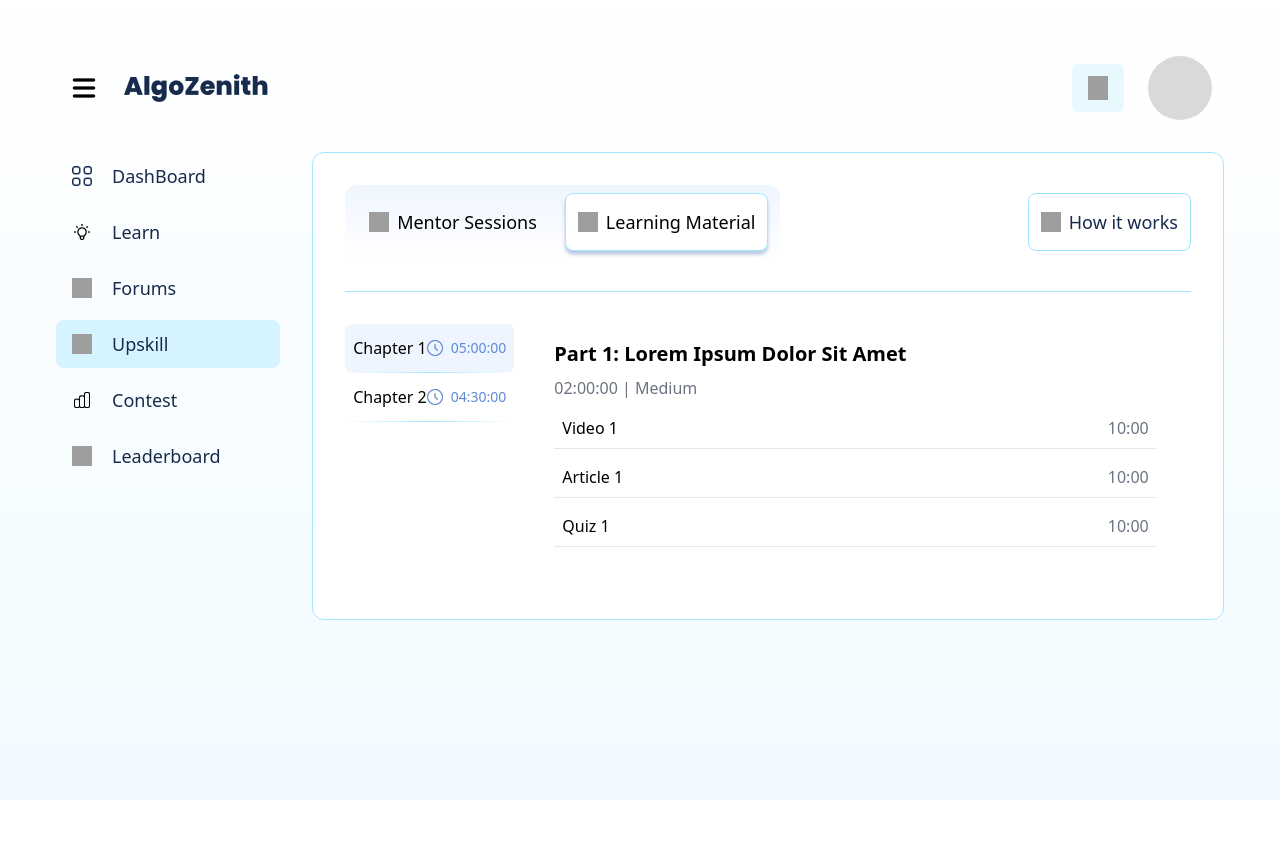
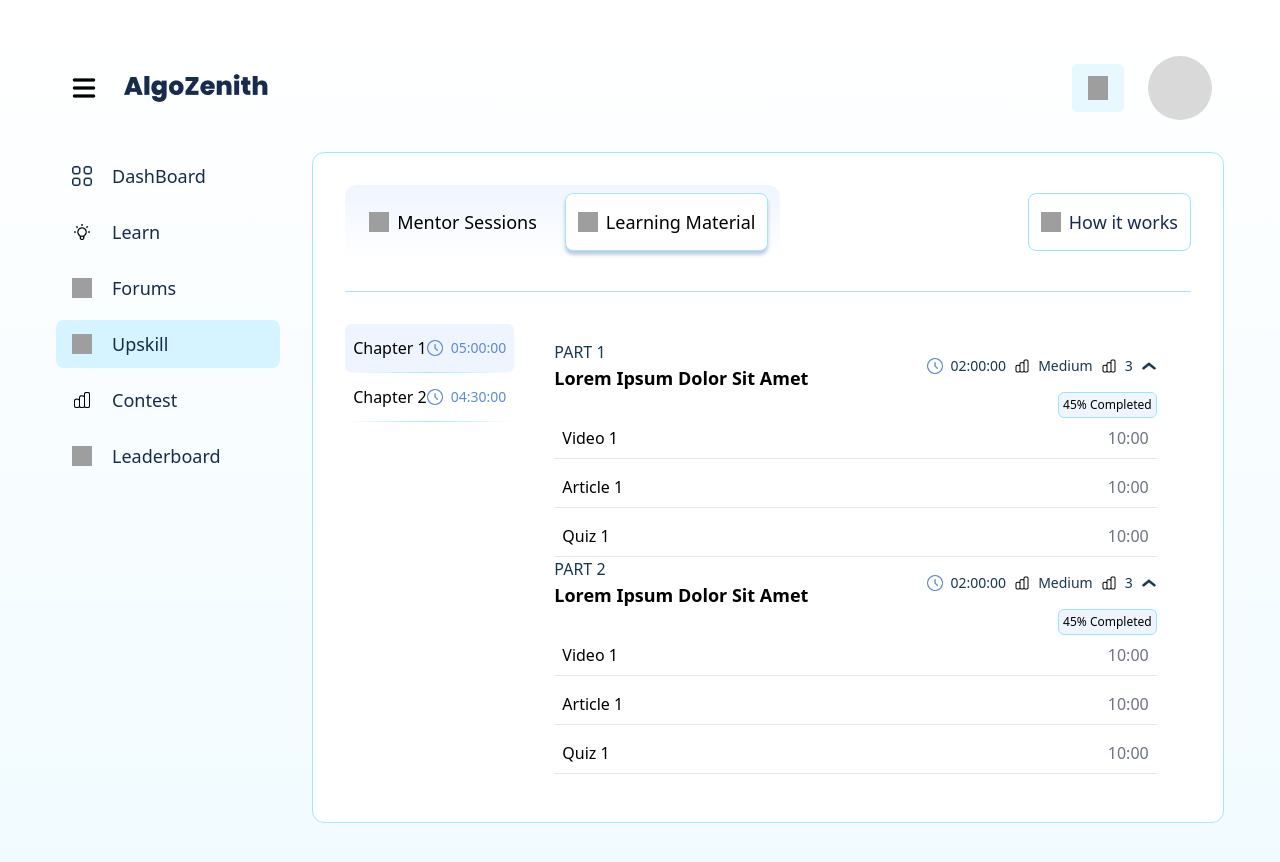
Before and after one commit to Amanjot-001/AZ, a React (Vite) app: page / in a window 1280 px wide. Shown: the top 862 px of the page. Before the commit the page ends 800 px from the top, so only its background shows below. Built offline with nearby package versions, Linux system fonts and the light colour scheme; grey boxes are pictures that could not be loaded.

Commit message:
fix main

```diff
--- /dev/null
+++ b/src/assets/chapters-icons/index.ts
@@ -0,0 +1,2 @@
+export {default as ArrowUpIcon } from './arrowUp.svg'
+export {default as ArrowDownIcon } from './arrowDown.svg'
--- a/src/components/sections/main/ContentDetail.tsx
+++ b/src/components/sections/main/ContentDetail.tsx
@@ -1,6 +1,9 @@
 import React from 'react';
 import { Chapter, Resource } from './types.ts';
 import ResourceList from './ResourceList.tsx';
+import ClockIcon from '../../../assets/clock.png'
+import { ContestIcon } from '../../../assets/sidebar-icons/index.ts';
+import { ArrowDownIcon, ArrowUpIcon } from '../../../assets/chapters-icons/index.ts';
 
 interface ContentDetailsProps {
 	chapter: Chapter;
@@ -9,9 +12,23 @@ interface ContentDetailsProps {
 const ContentDetails: React.FC<ContentDetailsProps> = ({ chapter }) => {
 	const parts = [
 		{
-			title: "Part 1: Lorem Ipsum Dolor Sit Amet",
+			id: 1,
+			title: "Lorem Ipsum Dolor Sit Amet",
 			duration: "02:00:00",
 			difficulty: "Medium",
+			completed: "45",
+			resources: [
+				{ id: 1, type: "Video", title: "Video 1", duration: "10:00" },
+				{ id: 2, type: "Article", title: "Article 1", duration: "10:00" },
+				{ id: 3, type: "Quiz", title: "Quiz 1", duration: "10:00" },
+			],
+		},
+		{
+			id: 2,
+			title: "Lorem Ipsum Dolor Sit Amet",
+			duration: "02:00:00",
+			difficulty: "Medium",
+			completed: "45",
 			resources: [
 				{ id: 1, type: "Video", title: "Video 1", duration: "10:00" },
 				{ id: 2, type: "Article", title: "Article 1", duration: "10:00" },
@@ -23,10 +40,37 @@ const ContentDetails: React.FC<ContentDetailsProps> = ({ chapter }) => {
 	return (
 		<div className="w-3/4 p-4">
 			{parts.map((part, index) => (
-				<div key={index} className="mb-6">
-					<h2 className="text-xl font-semibold mb-2">{part.title}</h2>
-					<div className="text-gray-500 mb-2">
-						{part.duration} | {part.difficulty}
+				<div>
+					<div key={index} className="flex justify-between">
+						<div className='flex flex-col'>
+							<h2 className='font-normal text-[#17384D]'>PART {part.id}</h2>
+							<h2 className="text-lg font-semibold">{part.title}</h2>
+						</div>
+						<div className="flex items-center gap-2">
+							<span className="flex items-center gap-2 text-sm text-[#17384D]">
+								<img src={ClockIcon} alt="time" className="w-4 h-4 text-[#17384D] fill-current" />
+								{part.duration}
+							</span>
+							<span className="flex items-center gap-2 text-sm text-[#17384D]">
+								<img src={ContestIcon} alt="time" className="w-4 h-4 text-[#17384D] fill-current" />
+								{part.difficulty}
+							</span>
+							<span className="flex items-center gap-2 text-sm text-[#17384D]">
+								<img src={ContestIcon} alt="time" className="w-4 h-4 text-[#17384D] fill-current" />
+								{part.resources.length}
+							</span>
+							<span>
+								<img src={ArrowUpIcon} alt="time" className="w-4 h-4 text-[#17384D] fill-current" />
+							</span>
+						</div>
+					</div>
+					<div className='flex justify-end items-center'>
+						<span className='font-normal text-black text-xs w-max p-1 rounded-md bg-[#EFF5FF] border border-[#99E4FF]'>
+							{part.completed}% Completed
+						</span>
+					</div>
+					<div>
+
 					</div>
 					<ResourceList resources={part.resources} />
 				</div>
```
Also changed, not shown: src/assets/chapters-icons/arrowDown.svg (added), src/assets/chapters-icons/arrowUp.svg (added).
